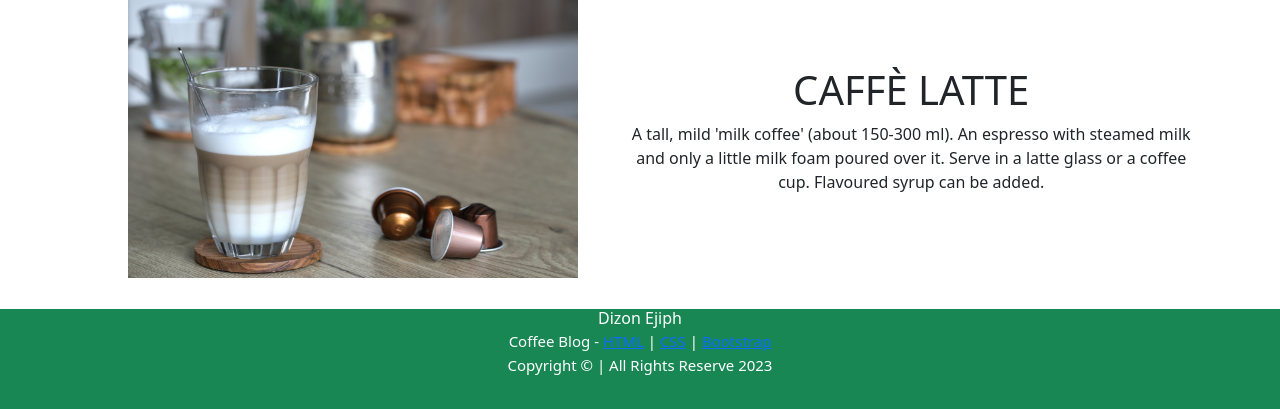
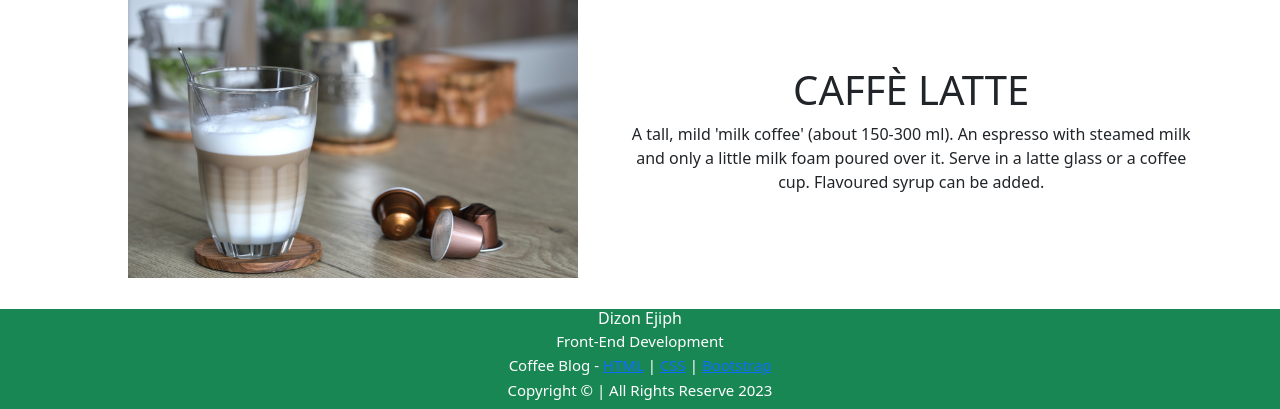
Before and after one commit to ejiphd/Activity-5-vscode, a plain HTML site: page index.html in a window 1280 px wide. Shown: the part 1684-2093 px from the top of the page. Drawn offline with nearby package versions, Linux system fonts and the light colour scheme.

Commit message:
Update index.html

```diff
--- a/index.html
+++ b/index.html
@@ -158,7 +158,7 @@
         <footer class="container-fluid text-center bg-success" style="height: 100px;margin-top: 30px;">
             <div>
                 <h6 style="margin-bottom:2px; color:white;">Dizon Ejiph</h6>
-                <p style="margin-bottom:2px; font-size:15px; color:white;"Front-End Development</p>
+                <p style="margin-bottom:2px; font-size:15px; color:white;">Front-End Development</p>
                 <p style="margin-bottom:2px; font-size:15px; color:white;">Coffee Blog - <a href="#">HTML</a> | <a href="#">CSS</a> | <a href="#">Bootstrap</a></p>
                 <p style="margin-bottom:2px; font-size:15px; color:white;">Copyright &#169; | All Rights Reserve 2023</p>
             </div>
```
